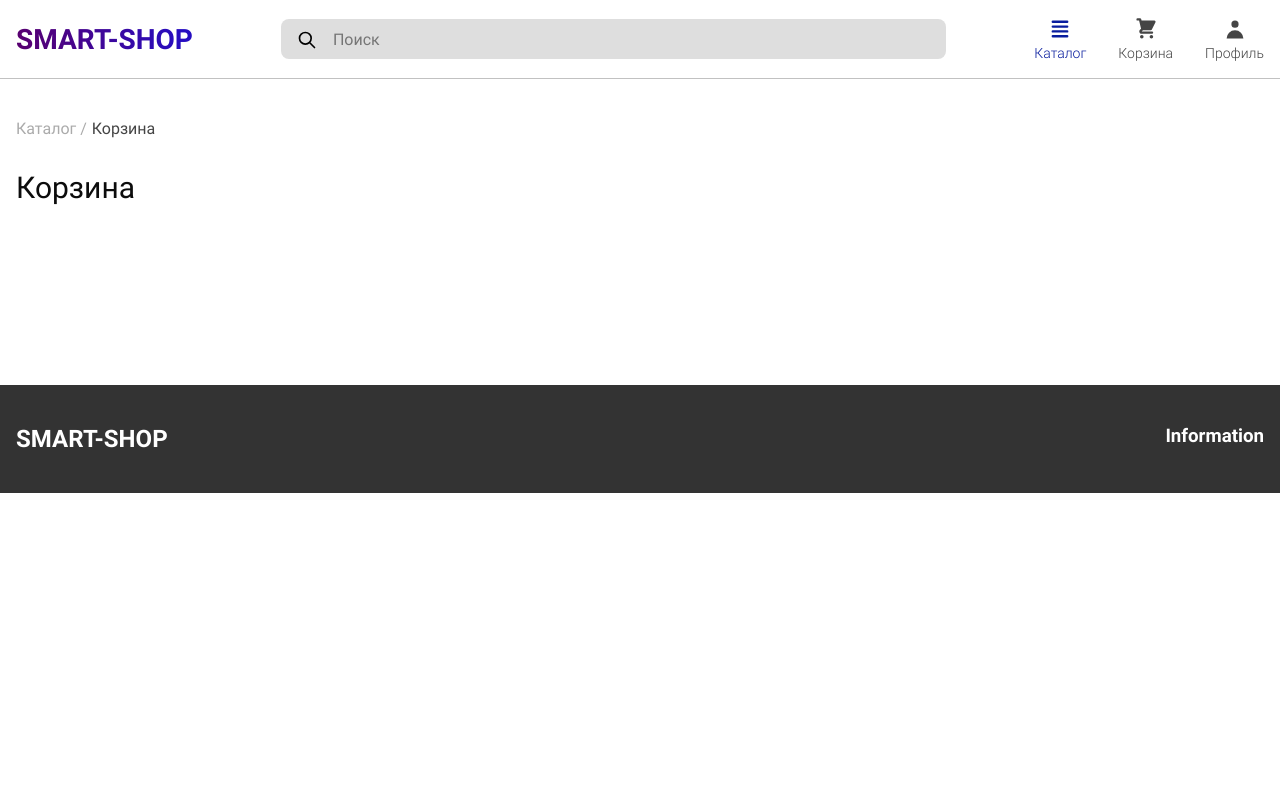
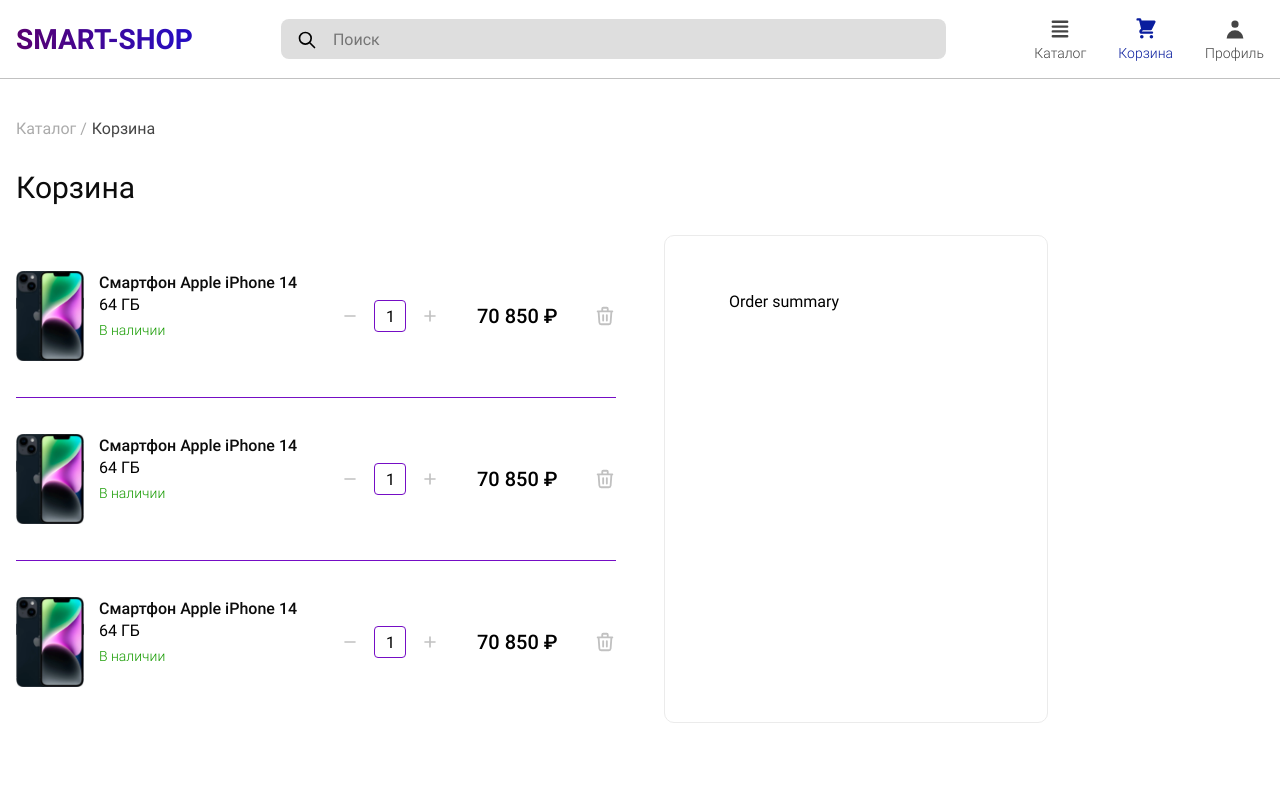
Before and after one commit to DanilDyubin/smartshop, a React app: page /cart in a window 1280 px wide. Shown: the top 800 px of the page. Built offline with nearby package versions, Linux system fonts and the light colour scheme.

```diff
--- a/package.json
+++ b/package.json
@@ -10,6 +10,7 @@
     "react-content-loader": "^6.2.1",
     "react-dom": "^18.2.0",
     "react-icons": "^4.12.0",
+    "react-paginate": "^8.2.0",
     "react-router-dom": "^6.20.1",
     "react-scripts": "5.0.1",
     "sass": "^1.69.5",
--- a/src/app/App.js
+++ b/src/app/App.js
@@ -1,3 +1,4 @@
+import { useState } from 'react';
 import { BrowserRouter, Routes, Route } from 'react-router-dom';
 import Header from '../components/header/Header';
 import Catalog from '../pages/Catalog';
@@ -9,6 +10,8 @@
 import './App.css';
 
 function App() {
+  const { searchValue, setSearchValue } = useState('');
+
   return (
     <BrowserRouter>
       <div className="App">
--- a/src/components/UI/checkbox/Checkbox.js
+++ b/src/components/UI/checkbox/Checkbox.js
@@ -4,7 +4,7 @@
   return (
     <div className={styles.wrapper}>
       <label className={styles['custom-checkbox']}>
-        <input type="checkbox" value={label} onChange={handleChange} />
+        <input type="checkbox" value={id} onChange={handleChange} />
         <span>{label}</span>
       </label>
     </div>
--- a/src/components/card/Card.js
+++ b/src/components/card/Card.js
@@ -54,7 +54,7 @@
       </Link>
       {/* <span className="card__price">{price} ₽</span> */}
       <div className="card__bottom">
-        <span className="card__available">В наличии</span>
+        <span className="card__available available">В наличии</span>
         <button className="card__btn btn-reset">
           <HiOutlineHeart className="card__btn-icon" />
         </button>
--- /dev/null
+++ b/src/components/cartItem/CartItem.js
@@ -0,0 +1,38 @@
+import { HiOutlineMinusSm, HiOutlinePlusSm, HiOutlineTrash } from 'react-icons/hi';
+import img from '../../assets/img/phones/iphone14/iphone14-1.webp';
+import './cartItem.scss';
+
+const CartItem = () => {
+  return (
+    <div className="cart-item">
+      <div className="cart-item__wrapper">
+        <div className="cart-item__img">
+          <img src={img} alt="phone" />
+        </div>
+        <div className="cart-item__information">
+          <h3 className="cart-item__title">Смартфон Apple iPhone 14</h3>
+          <div className="cart-item__memory">64 ГБ</div>
+          <span className="cart-item__available available">В наличии</span>
+        </div>
+      </div>
+      <div className="cart-item__btn-block">
+        <div className="cart-item__minus">
+          <HiOutlineMinusSm className="cart-item__icon" />
+        </div>
+        <div className="cart-item__counter">
+          <span className="cart-item__number">1</span>
+        </div>
+        <div className="cart-item__plus">
+          <HiOutlinePlusSm className="cart-item__icon" />
+        </div>
+      </div>
+      <div className="cart-item__price">70 850 ₽</div>
+
+      <div className="cart-item__delete">
+        <HiOutlineTrash className="cart-item__icon" style={{ fontSize: '22px' }} />
+      </div>
+    </div>
+  );
+};
+
+export default CartItem;
--- /dev/null
+++ b/src/components/cartItem/cartItem.scss
@@ -0,0 +1,87 @@
+.cart-item {
+  height: 122px;
+  display: flex;
+  align-items: center;
+  justify-content: space-between;
+
+  &__wrapper {
+    display: flex;
+  }
+
+  &__img {
+    height: 90px;
+    margin-right: 15px;
+    // width: 100%;
+    img {
+      height: 90px;
+      width: 100%;
+      object-fit: contain;
+    }
+  }
+
+  &__information {
+    width: 205px;
+  }
+
+  &__title {
+    color: var(--color-black);
+    font-size: 16px;
+    font-weight: 500;
+    line-height: 24px;
+  }
+
+  &__available {
+    margin-top: 8px;
+  }
+
+  &__btn-block {
+    // margin-right: 24px;
+    width: 100px;
+    display: flex;
+    align-items: center;
+    justify-content: space-between;
+  }
+
+  &__minus {
+    display: flex;
+    align-items: center;
+    justify-content: center;
+  }
+
+  &__plus {
+    display: flex;
+    align-items: center;
+    justify-content: center;
+  }
+
+  &__counter {
+    display: flex;
+    align-items: center;
+    justify-content: center;
+    width: 32px;
+    height: 32px;
+    border-radius: 4px;
+    border: 0.5px solid #750dc5;
+  }
+
+  &__icon {
+    font-size: 20px;
+    color: #c1c1c1;
+    cursor: pointer;
+
+    &:hover {
+      color: var(--color-black);
+    }
+  }
+
+  &__price {
+    font-size: 20px;
+    font-weight: 500;
+  }
+
+  &__delete {
+    display: flex;
+    align-items: center;
+    justify-content: center;
+  }
+}
--- a/src/components/input/Input.js
+++ b/src/components/input/Input.js
@@ -1,13 +1,13 @@
 import { HiOutlineSearch } from 'react-icons/hi';
 import styles from './Input.module.css';
 
-const Input = () => {
+const Input = ({ searchValue }) => {
   return (
     <form className={styles['search-form']}>
       <button className={styles.btn}>
         <HiOutlineSearch className={styles.icon} />
       </button>
-      <input className={styles.input} type="search" placeholder="Поиск" />
+      <input value={searchValue} className={styles.input} type="search" placeholder="Поиск" />
     </form>
   );
 };
--- a/src/components/menu/Menu.js
+++ b/src/components/menu/Menu.js
@@ -1,4 +1,4 @@
-import { Link } from 'react-router-dom';
+import { NavLink } from 'react-router-dom';
 import { useState } from 'react';
 import { HiHome, HiViewList, HiShoppingCart, HiUser } from 'react-icons/hi';
 import './menu.scss';
@@ -12,20 +12,25 @@
     { name: 'Профиль', icon: <HiUser className="menu__icon" />, route: '/profile' },
   ];
 
-  const onChangeMenu = (name) => {
-    setActiveMenu(name);
-  };
+  // const onChangeMenu = (name) => {
+  //   setActiveMenu(name);
+  // };
+  // onClick={() => onChangeMenu(name)}
 
   const menu = menuData.map(({ name, icon, route }, i) => {
     return (
       <li key={i} className="menu__item">
-        <Link
+        <NavLink
           to={route}
-          className={activeMenu === name ? 'menu__link active-link' : 'menu__link'}
-          onClick={() => onChangeMenu(name)}>
+          // className={activeMenu === name ? 'menu__link active-link' : 'menu__link'}
+          // style={({ isActive }) => ({
+          //   color: isActive ? 'red' : '',
+          // })}
+          style={({ isActive }) => ({ color: isActive ? '#091d9e' : '#454545' })}
+          className="menu__link">
           {icon}
           <span className="menu__text">{name}</span>
-        </Link>
+        </NavLink>
       </li>
     );
   });
--- a/src/components/menu/menu.scss
+++ b/src/components/menu/menu.scss
@@ -15,20 +15,20 @@
     margin-top: 4px;
     font-size: 14px;
     font-weight: 300;
-    color: #454545;
+    // color: #454545;
   }
 
   &__icon {
-    color: #454545;
+    // color: #454545;
     font-size: 24px;
   }
 }
 
-.active-link {
-  .menu__text {
-    color: var(--color-main);
-  }
-  .menu__icon {
-    color: var(--color-main);
-  }
-}
+// .active-link {
+//   .menu__text {
+//     color: var(--color-main);
+//   }
+//   .menu__icon {
+//     color: var(--color-main);
+//   }
+// }
--- a/src/pages/Cart.js
+++ b/src/pages/Cart.js
@@ -1,3 +1,4 @@
+import CartItem from '../components/cartItem/CartItem';
 import { Link } from 'react-router-dom';
 import './cart.scss';
 
@@ -12,6 +13,22 @@
           <span className="cart__subtitle">Корзина</span>
         </div>
         <h2 className="cart__title title">Корзина</h2>
+        <div className="cart__content">
+          <div className="cart__left">
+            <ul className="cart__list list-reset">
+              <li className="cart__list-item">
+                <CartItem />
+              </li>
+              <li className="cart__list-item">
+                <CartItem />
+              </li>
+              <li className="cart__list-item">
+                <CartItem />
+              </li>
+            </ul>
+          </div>
+          <div className="cart__right">Order summary</div>
+        </div>
       </div>
     </section>
   );
--- a/src/pages/Catalog.js
+++ b/src/pages/Catalog.js
@@ -7,28 +7,32 @@
 
 import './catalog.scss';
 
-const Catalog = () => {
+const Catalog = ({ searchValue }) => {
   const [phones, setPhones] = useState([]);
   const [loading, setLoading] = useState(true);
   const [sort, setSort] = useState({ name: 'Сначала популярные', sortProperty: 'id&order=asc' });
   const [checkboxValue, setCheckboxValue] = useState([]);
 
+  const memoryFilter = checkboxValue ? `memoryId=${checkboxValue}` : '';
+  const search = searchValue ? `&search=${searchValue}` : '';
+
   useEffect(() => {
     setLoading(true);
-    fetch(`https://652e6d590b8d8ddac0b15c7e.mockapi.io/phones?sortBy=${sort.sortProperty}`).then(
-      (res) =>
-        res.json().then((arr) => {
-          setPhones(arr);
-          setLoading(false);
-        }),
+    fetch(
+      `https://652e6d590b8d8ddac0b15c7e.mockapi.io/phones?${memoryFilter}&${search}&sortBy=${sort.sortProperty}`,
+    ).then((res) =>
+      res.json().then((arr) => {
+        setPhones(arr);
+        setLoading(false);
+      }),
     );
     window.scrollTo(0, 0);
-  }, [checkboxValue, sort]);
+  }, [checkboxValue, sort, searchValue]);
 
-  const onClickCheckbox = (checkbox) => {
-    setCheckboxValue(checkbox);
-  };
-  console.log(sort);
+  // const onClickCheckbox = (checkbox) => {
+  //   setCheckboxValue(checkbox);
+  // };
+  console.log(checkboxValue);
 
   return (
     <section className="catalog">
@@ -44,7 +48,7 @@
         </div>
         <div className="catalog__content">
           <div className="catalog__filters">
-            <Filters checkboxValue={checkboxValue} onClickCheckbox={onClickCheckbox} />
+            <Filters checkboxValue={checkboxValue} onClickCheckbox={(i) => setCheckboxValue(i)} />
           </div>
           <div className="catalog__carts">
             <ul className="catalog__list list-reset">
--- a/src/pages/cart.scss
+++ b/src/pages/cart.scss
@@ -16,6 +16,35 @@
     font-weight: 400;
     color: #0c0c0c;
   }
+
+  &__content {
+    display: grid;
+    grid-template-columns: repeat(12, 1fr);
+    gap: 48px;
+    margin-top: 30px;
+  }
+
+  &__left {
+    grid-column: 6 span;
+    // border: 1px solid black;
+  }
+
+  &__right {
+    grid-column: 4 span;
+    padding: 56px 64px;
+    border-radius: 10px;
+    border: 1px solid #ebebeb;
+  }
+
+  &__list {
+    &-item {
+      padding-top: 20px;
+      padding-bottom: 20px;
+      &:not(:last-child) {
+        border-bottom: 0.5px solid #750dc5;
+      }
+    }
+  }
 }
 
 .notactive {
--- a/src/styles/_settings.scss
+++ b/src/styles/_settings.scss
@@ -40,3 +40,10 @@
   padding: 0 16px;
   // min-height: 100vh;
 }
+
+.available {
+  display: inline-block;
+  font-size: 14px;
+  font-weight: 300;
+  color: #169b00;
+}
```
Also changed, not shown: src/components/filters/Filters.js (+15 -5 lines), 1 other file.
